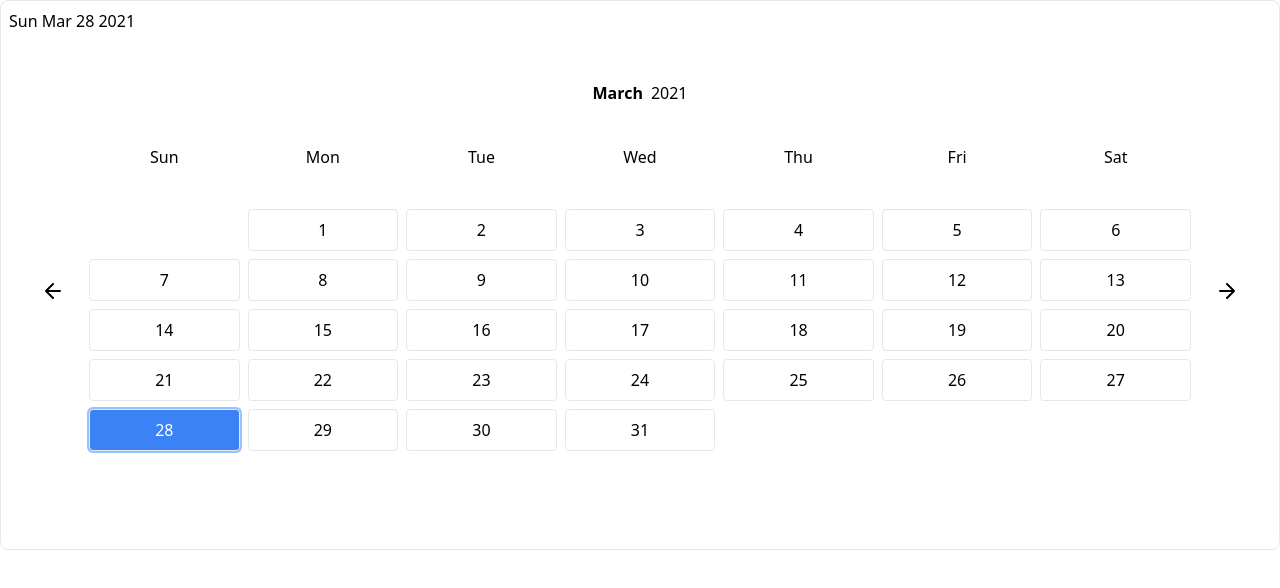
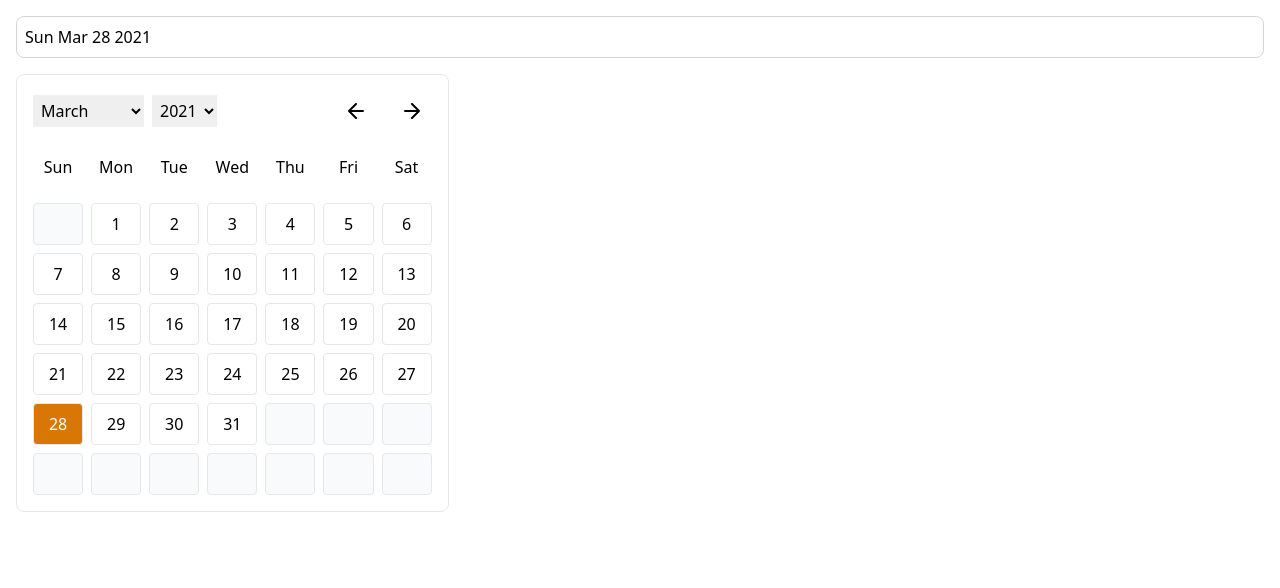
Before and after one commit to MuzafferDede/vite-pickerpad, a Vue app: page / in a window 1280 px wide. Shown: the top 588 px of the page. Built offline with nearby package versions, Linux system fonts and the light colour scheme.

Commit message:
added new logic

```diff
--- a/src/components/Pickerpad.vue
+++ b/src/components/Pickerpad.vue
@@ -1,10 +1,39 @@
 <template>
-  <div class="border rounded-lg p-2 space-y-2" v-if="show">
-    <div class="grid grid-cols-3 items-center">
-      <p>{{ currentDate }}</p>
+  <div class="relative p-4">
+    <div class="w-full">
+      <input
+        readonly
+        v-model="currentDate"
+        type="text"
+        name="date"
+        id="date"
+        class="appearance-none w-full p-2 border border-gray-300 rounded-lg"
+      />
     </div>
-
-    <div class="rounded-lg bg-wite py-10 px-6 flex items-center space-x-4">
+    <div class="border rounded-lg p-4 space-y-2 absolute top-full" v-if="show">
+      <div class="w-full space-y-4">
+        <div class="flex justify-between items-center">
+          <div class="space-x-2 flex justify-center">
+            <select class="p-1" v-model="current.month">
+              <option
+                v-for="(month,value) in MONTHS"
+                :key="value"
+                :value="value"
+              >
+                {{month }}
+              </option>
+            </select>
+            <select class="p-1" v-model="current.year">
+              <option
+                v-for="yearOption in 20"
+                :key="yearOption"
+                :value="today.getFullYear()  -1+ yearOption"
+              >
+                {{ today.getFullYear() -1 + yearOption }}
+              </option>
+            </select>
+          </div>
+          <div class="flex items-center justify-between space-x-4">
             <button class="p-3" @click="setMonth(-1)">
               <svg
                 class="h-4 w-4"
@@ -21,33 +50,6 @@
                 />
               </svg>
             </button>
-      <div class="w-full space-y-8">
-        <p class="space-x-2 flex justify-center">
-          <strong>{{ MONTH_NAMES[current.month] }}</strong>
-          <span>{{ current.year }}</span>
-        </p>
-        <div class="grid grid-cols-7 gap-2">
-          <span class="text-center p-2" v-for="day in DAYS" :key="day">{{
-            day
-          }}</span>
-        </div>
-        <div
-          class="grid grid-cols-7 grid-rows-6 gap-2 focus:outline-none"
-          tabindex="0"
-          ref="grid"
-          @keydown.up.down="handleUpDown"
-          @keydown.left.right="handleLeftRight"
-        >
-          <span
-            v-bind="attributes(cell.day)"
-            @click="cell.day && setDate(cell.day)"
-            v-for="cell in days"
-            :key="cell.day"
-          >
-            {{ cell.day }}
-          </span>
-        </div>
-      </div>
             <button class="p-3" @click="setMonth(+1)">
               <svg
                 class="h-4 w-4"
@@ -66,10 +68,36 @@
             </button>
           </div>
         </div>
+        <div class="grid grid-cols-7 gap-2">
+          <span class="text-center p-2" v-for="day in DAYS" :key="day">{{
+            day
+          }}</span>
+        </div>
+        <div
+          class="grid grid-cols-7 grid-rows-6 gap-2 focus:outline-none"
+          tabindex="0"
+          @focus="active = true"
+          @blur="active = false"
+          ref="grid"
+          @keydown.up.down="handleUpDown"
+          @keydown.left.right="handleLeftRight"
+        >
+          <span
+            v-bind="attributes(cell.day)"
+            @click="cell.day && setDate(cell.day)"
+            v-for="cell in days"
+            :key="cell.day"
+          >
+            {{ cell.day }}
+          </span>
+        </div>
+      </div>
+    </div>
+  </div>
 </template>
 
 <script setup>
-import { computed, reactive, defineProps } from "vue";
+import { computed, reactive,ref, defineProps } from "vue";
 
 const props = defineProps({
   show: Boolean,
@@ -77,7 +105,7 @@ const props = defineProps({
 
 // const variables
 
-const MONTH_NAMES = [
+const MONTHS = [
   "January",
   "February",
   "March",
@@ -102,7 +130,8 @@ const current = reactive({
   year: today.getFullYear(),
   day: today.getDate(),
 });
-
+// reactive
+const active = ref(false);
 // computed
 const currentDate = computed(() => {
   return new Date(current.year, current.month, current.day).toDateString();
@@ -110,7 +139,7 @@ const currentDate = computed(() => {
 
 const attributes = computed(() => (day) => {
   return !day
-    ? undefined
+    ? { class: "bg-gray-50 border rounded" }
     : {
         class: {
           "bg-yellow-600 text-white": isToday(day),
@@ -121,14 +150,15 @@ const attributes = computed(() => (day) => {
 });
 
 const days = computed(() => {
-  const list = [];
-  for (
-    var i = -(new Date(current.year, current.month).getDay() - 1);
-    i <= new Date(current.year, current.month + 1, 0).getDate();
-    i++
-  ) {
-    list.push({ day: i > 0 ? i : undefined });
-  }
+  const list = Array.from(Array(42).keys()).map((day) => {
+    day = day - new Date(current.year, current.month).getDay() + 1;
+    return {
+      day:
+        day > 0 && day <= new Date(current.year, current.month + 1, 0).getDate()
+          ? day
+          : undefined,
+    };
+  });
 
   return list;
 });
@@ -151,11 +181,11 @@ const setDate = (day) => {
 };
 
 const focusedDay = (day) => {
-  return current.day === day;
+  return current.day === day && active.value;
 };
 
 const setMonth = (operation) => {
- current.month =  circular(current.month + operation, 11, 0)
+  current.month = circular(current.month + operation, 11, 0);
 };
 
 const handleUpDown = ($event) => {
@@ -191,5 +221,4 @@ const makeDate = (date) => {
     day: date.day || current.day,
   };
 };
-
 </script>
```
Lines whose indentation alone changed are shown as unchanged.
